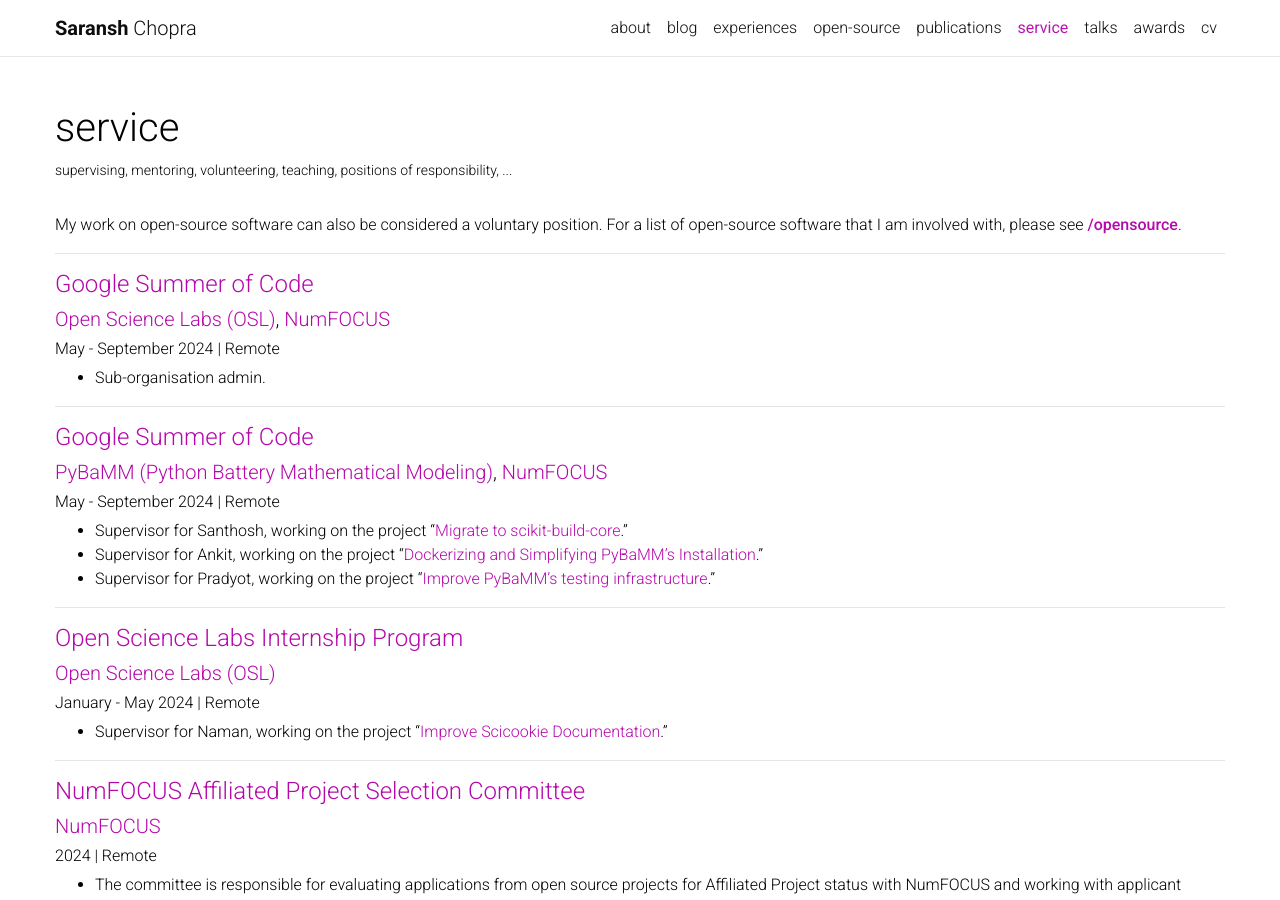
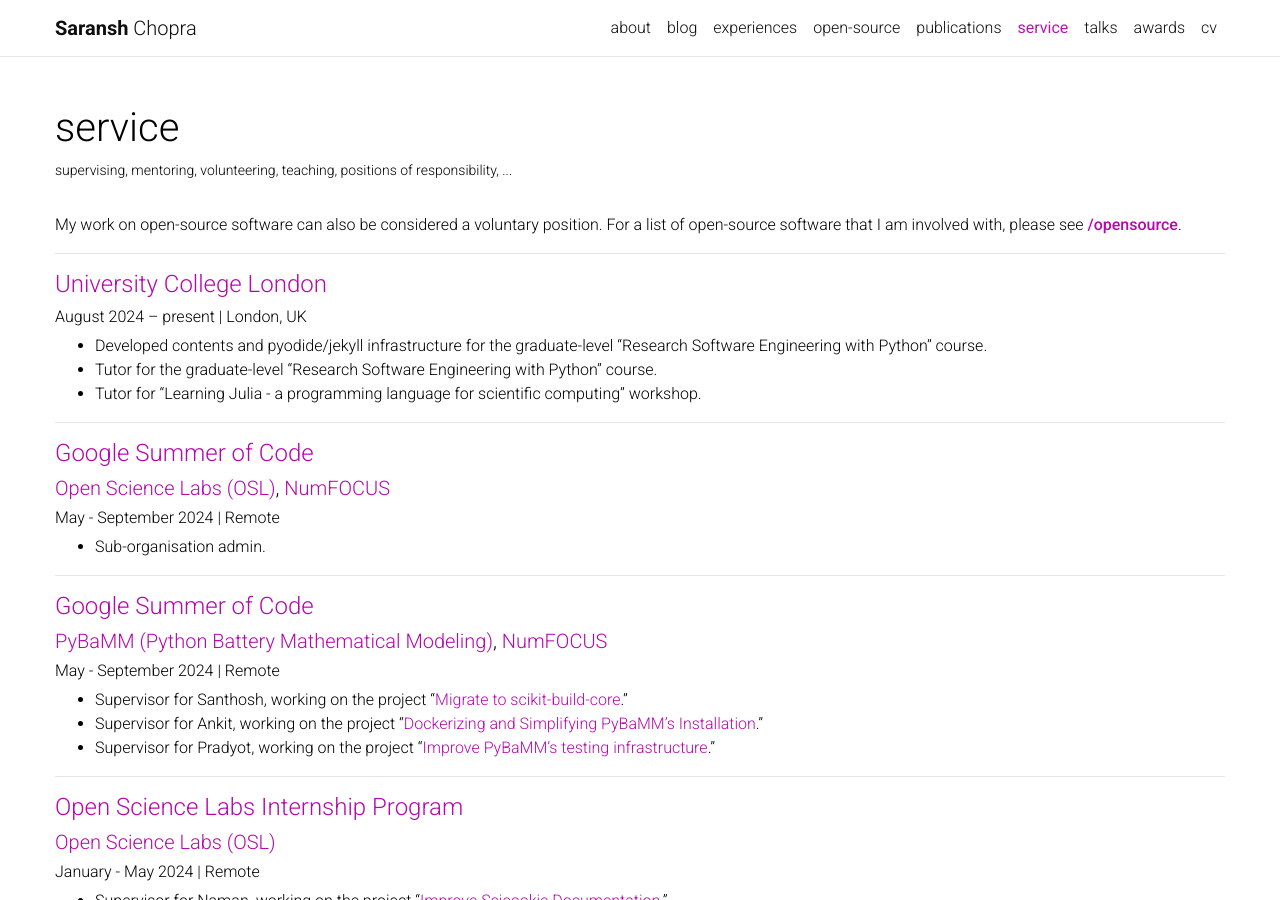
Before and after one commit to Saransh-cpp/Saransh-cpp.github.io, a Jekyll site: the page built from _pages/supervise.md, in a window 1280 px wide and 900 px high. Built offline with Jekyll 4.4.1, drawn with Linux system fonts in a browser that asks for light colours; comment, search, counter and statistics services are not loaded; a style sheet for code colours, icons or effects is not loaded.

Commit message:
add tutor role

```diff
--- a/_pages/supervise.md
+++ b/_pages/supervise.md
@@ -9,6 +9,15 @@
 ---
 
 My work on open-source software can also be considered a voluntary position. For a list of open-source software that I am involved with, please see **[/opensource](/opensource)**.
+
+---
+
+#### [University College London](https://www.ucl.ac.uk){:target="_blank"}
+###### August 2024 -- present | London, UK
+
+- Developed contents and pyodide/jekyll infrastructure for the graduate-level "Research Software Engineering with Python" course.
+- Tutor for the graduate-level "Research Software Engineering with Python" course.
+- Tutor for "Learning Julia - a programming language for scientific computing" workshop.
 
 ---
 
```
Also changed, not shown: _pages/experiences.md (+2 -2 lines).
